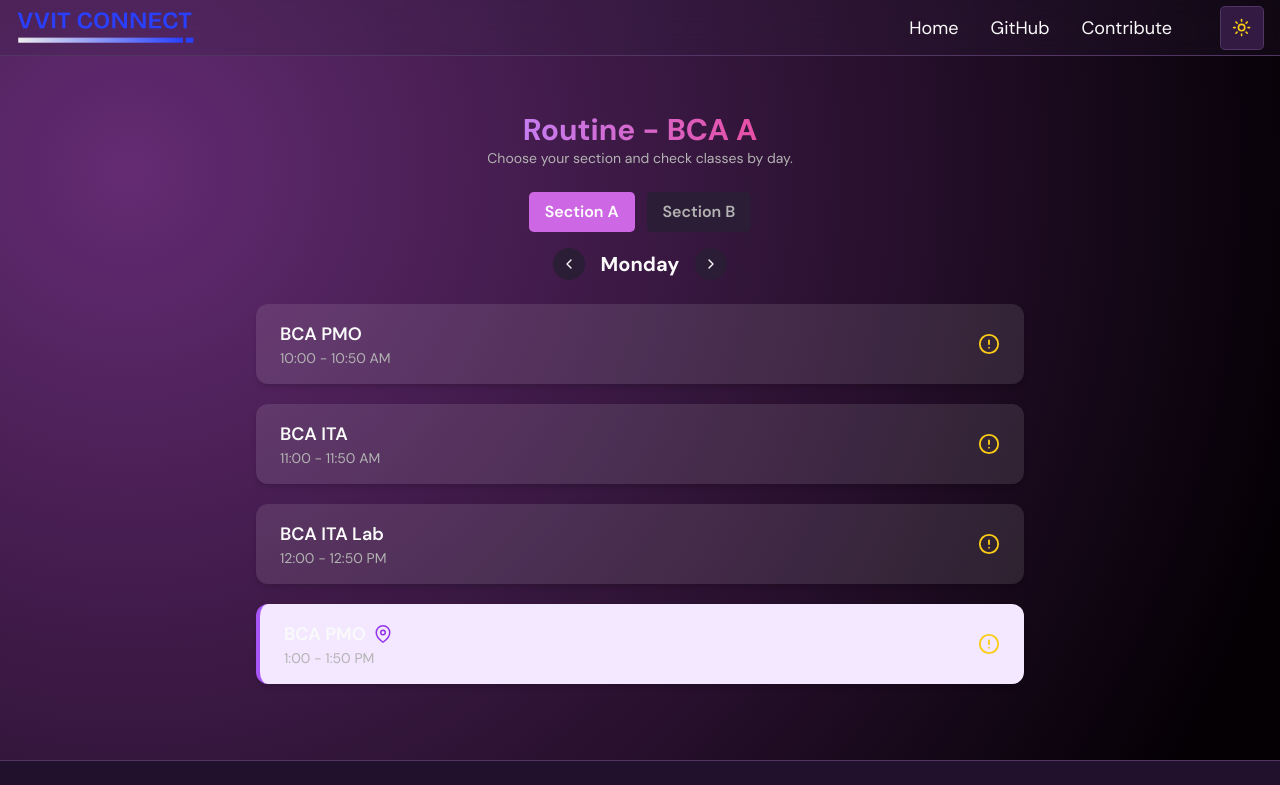
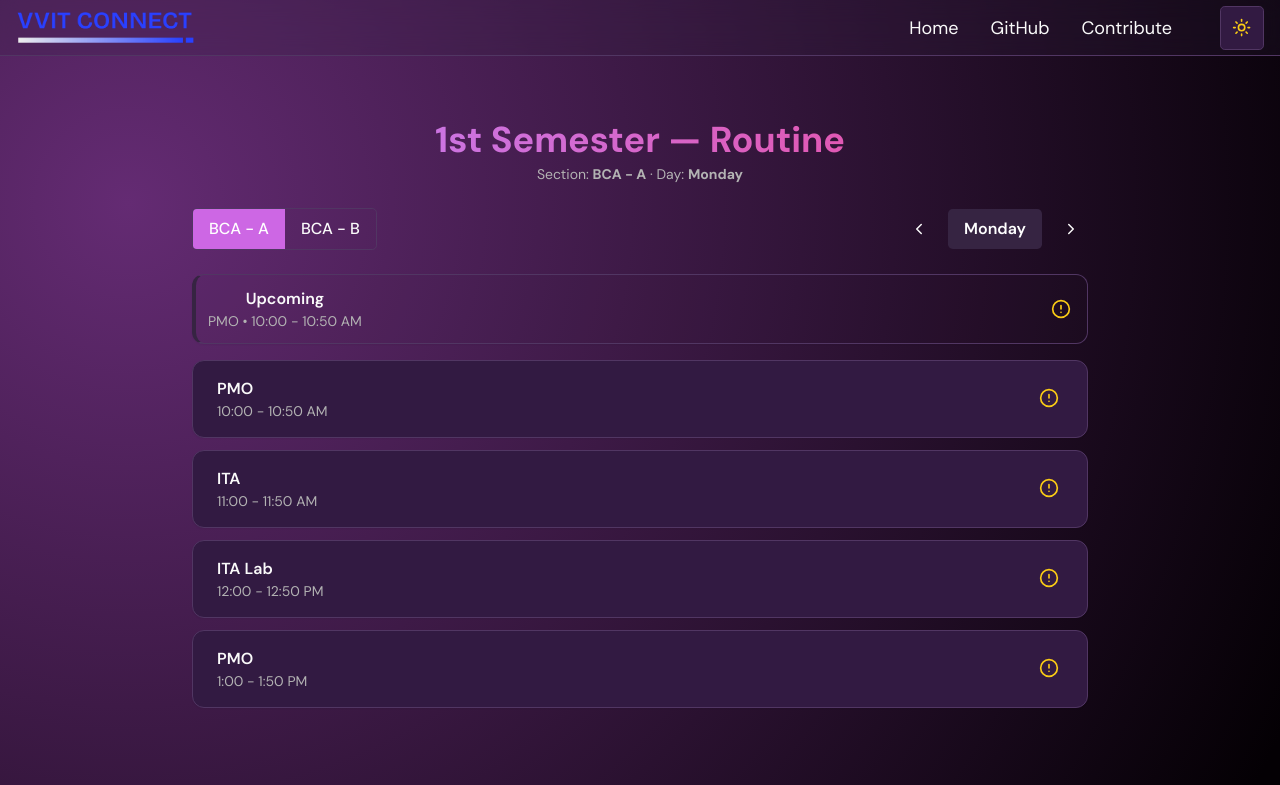
Before and after one commit to pyKinsu/VVITConnect, a Next.js app: page /bca/semester/1/routine in a window 1280 px wide. Shown: the top 785 px of the page. Built offline with nearby package versions, Linux system fonts and the light colour scheme.

Commit message:
Update page.tsx

```diff
--- a/src/app/bca/semester/1/routine/page.tsx
+++ b/src/app/bca/semester/1/routine/page.tsx
@@ -1,268 +1,390 @@
 "use client";
 
-import React, { useState, useEffect, useRef } from "react";
-import { FiAlertCircle, FiChevronLeft, FiChevronRight, FiMapPin } from "react-icons/fi";
+import React, { useEffect, useState } from "react";
+import {
+  FiAlertCircle,
+  FiChevronLeft,
+  FiChevronRight,
+  FiMapPin,
+  FiX,
+} from "react-icons/fi";
 
 type Period = {
-  time: string;
+  time: string; // e.g. "10:00 - 10:50 AM"
   subject: string;
   fullForm: string;
 };
 
-type DayRoutine = {
+type Routine = {
   [day: string]: Period[];
 };
 
-// Routine for BCA A
-const routineA: DayRoutine = {
+/* -----------------------
+   --- Your routines -----
+   ----------------------- */
+const routineA: Routine = {
   Monday: [
-    { time: "10:00 - 10:50 AM", subject: "BCA PMO", fullForm: "Principles of Management" },
-    { time: "11:00 - 11:50 AM", subject: "BCA ITA", fullForm: "Introduction to Accounting" },
-    { time: "12:00 - 12:50 PM", subject: "BCA ITA Lab", fullForm: "Accounting Lab" },
-    { time: "1:00 - 1:50 PM", subject: "BCA PMO", fullForm: "Principles of Management" },
+    { time: "10:00 - 10:50 AM", subject: "PMO", fullForm: "Principles of Management" },
+    { time: "11:00 - 11:50 AM", subject: "ITA", fullForm: "Introduction to Accounting" },
+    { time: "12:00 - 12:50 PM", subject: "ITA Lab", fullForm: "Accounting Lab" },
+    { time: "1:00 - 1:50 PM", subject: "PMO", fullForm: "Principles of Management" },
   ],
   Tuesday: [
-    { time: "10:00 - 10:50 AM", subject: "BCA CE", fullForm: "Computer Essentials" },
-    { time: "11:00 - 11:50 AM", subject: "BCA ITA", fullForm: "Introduction to Accounting" },
-    { time: "12:00 - 12:50 PM", subject: "BCA PMO", fullForm: "Principles of Management" },
-    { time: "1:00 - 1:50 PM", subject: "BCA CE", fullForm: "Computer Essentials" },
-    { time: "2:00 - 2:50 PM", subject: "BCA PSPC", fullForm: "Problem Solving & Programming Concepts" },
+    { time: "10:00 - 10:50 AM", subject: "CE", fullForm: "Computer Essentials" },
+    { time: "11:00 - 11:50 AM", subject: "ITA", fullForm: "Introduction to Accounting" },
+    { time: "12:00 - 12:50 PM", subject: "PMO", fullForm: "Principles of Management" },
+    { time: "1:00 - 1:50 PM", subject: "CE", fullForm: "Computer Essentials" },
+    { time: "2:00 - 2:50 PM", subject: "PSPC", fullForm: "Problem Solving & Programming Concepts" },
   ],
   Wednesday: [
-    { time: "10:00 - 10:50 AM", subject: "BCA PMO", fullForm: "Principles of Management" },
-    { time: "11:00 - 11:50 AM", subject: "BCA CE", fullForm: "Computer Essentials" },
-    { time: "12:00 - 12:50 PM", subject: "BCA BM", fullForm: "Business Mathematics" },
-    { time: "1:00 - 1:50 PM", subject: "BCA ITA", fullForm: "Introduction to Accounting" },
-    { time: "2:00 - 2:50 PM", subject: "BCA PMO", fullForm: "Principles of Management" },
+    { time: "10:00 - 10:50 AM", subject: "PMO", fullForm: "Principles of Management" },
+    { time: "11:00 - 11:50 AM", subject: "CE", fullForm: "Computer Essentials" },
+    { time: "12:00 - 12:50 PM", subject: "BM", fullForm: "Business Mathematics" },
+    { time: "1:00 - 1:50 PM", subject: "ITA", fullForm: "Introduction to Accounting" },
+    { time: "2:00 - 2:50 PM", subject: "PMO", fullForm: "Principles of Management" },
   ],
   Thursday: [
-    { time: "10:00 - 10:50 AM", subject: "BCA PSPC Lab", fullForm: "Problem Solving Lab" },
-    { time: "11:00 - 11:50 AM", subject: "BCA ITA", fullForm: "Introduction to Accounting" },
-    { time: "12:00 - 12:50 PM", subject: "BCA PSPC", fullForm: "Problem Solving & Programming Concepts" },
-    { time: "1:00 - 1:50 PM", subject: "BCA ITA", fullForm: "Introduction to Accounting" },
+    { time: "10:00 - 10:50 AM", subject: "PSPC Lab", fullForm: "Problem Solving Lab" },
+    { time: "11:00 - 11:50 AM", subject: "ITA", fullForm: "Introduction to Accounting" },
+    { time: "12:00 - 12:50 PM", subject: "PSPC", fullForm: "Problem Solving & Programming Concepts" },
+    { time: "1:00 - 1:50 PM", subject: "ITA", fullForm: "Introduction to Accounting" },
   ],
   Friday: [
-    { time: "10:00 - 10:50 AM", subject: "BCA ITA", fullForm: "Introduction to Accounting" },
-    { time: "11:00 - 11:50 AM", subject: "BCA BM", fullForm: "Business Mathematics" },
-    { time: "12:00 - 12:50 PM", subject: "BCA PSPC", fullForm: "Problem Solving & Programming Concepts" },
-    { time: "1:00 - 1:50 PM", subject: "BCA PSPC Lab", fullForm: "Problem Solving Lab" },
+    { time: "10:00 - 10:50 AM", subject: "ITA", fullForm: "Introduction to Accounting" },
+    { time: "11:00 - 11:50 AM", subject: "BM", fullForm: "Business Mathematics" },
+    { time: "12:00 - 12:50 PM", subject: "PSPC", fullForm: "Problem Solving & Programming Concepts" },
+    { time: "1:00 - 1:50 PM", subject: "PSPC Lab", fullForm: "Problem Solving Lab" },
     { time: "2:00 - 2:50 PM", subject: "Spt & Cul", fullForm: "Sports & Cultural Activities" },
   ],
   Saturday: [
-    { time: "10:00 - 10:50 AM", subject: "BCA BM", fullForm: "Business Mathematics" },
-    { time: "11:00 - 11:50 AM", subject: "BCA PSPC", fullForm: "Problem Solving & Programming Concepts" },
-    { time: "12:00 - 12:50 PM", subject: "BCA ITA", fullForm: "Introduction to Accounting" },
+    { time: "10:00 - 10:50 AM", subject: "BM", fullForm: "Business Mathematics" },
+    { time: "11:00 - 11:50 AM", subject: "PSPC", fullForm: "Problem Solving & Programming Concepts" },
+    { time: "12:00 - 12:50 PM", subject: "ITA", fullForm: "Introduction to Accounting" },
   ],
 };
 
-// Routine for BCA B
-const routineB: DayRoutine = {
+const routineB: Routine = {
   Monday: [
-    { time: "10:00 - 10:50 AM", subject: "BCA ITA", fullForm: "Introduction to Accounting" },
-    { time: "11:00 - 11:50 AM", subject: "BCA PSPC", fullForm: "Problem Solving & Programming Concepts" },
-    { time: "12:00 - 12:50 PM", subject: "BCA CE", fullForm: "Computer Essentials" },
-    { time: "1:00 - 1:50 PM", subject: "BCA PMO", fullForm: "Principles of Management" },
+    { time: "10:00 - 10:50 AM", subject: "ITA", fullForm: "Introduction to Accounting" },
+    { time: "11:00 - 11:50 AM", subject: "PSPC", fullForm: "Problem Solving & Programming Concepts" },
+    { time: "12:00 - 12:50 PM", subject: "CE", fullForm: "Computer Essentials" },
+    { time: "1:00 - 1:50 PM", subject: "PMO", fullForm: "Principles of Management" },
   ],
   Tuesday: [
-    { time: "10:00 - 10:50 AM", subject: "BCA PSPC", fullForm: "Problem Solving & Programming Concepts" },
-    { time: "11:00 - 11:50 AM", subject: "BCA PSPC Lab", fullForm: "Problem Solving Lab" },
-    { time: "12:00 - 12:50 PM", subject: "BCA PMO", fullForm: "Principles of Management" },
-    { time: "1:00 - 1:50 PM", subject: "BCA ITA", fullForm: "Introduction to Accounting" },
+    { time: "10:00 - 10:50 AM", subject: "PSPC", fullForm: "Problem Solving & Programming Concepts" },
+    { time: "11:00 - 11:50 AM", subject: "PSPC Lab", fullForm: "Problem Solving Lab" },
+    { time: "12:00 - 12:50 PM", subject: "PMO", fullForm: "Principles of Management" },
+    { time: "1:00 - 1:50 PM", subject: "ITA", fullForm: "Introduction to Accounting" },
   ],
   Wednesday: [
-    { time: "10:00 - 10:50 AM", subject: "BCA CE", fullForm: "Computer Essentials" },
-    { time: "11:00 - 11:50 AM", subject: "BCA BM", fullForm: "Business Mathematics" },
-    { time: "12:00 - 12:50 PM", subject: "BCA PMO", fullForm: "Principles of Management" },
-    { time: "1:00 - 1:50 PM", subject: "BCA PSPC", fullForm: "Problem Solving & Programming Concepts" },
-    { time: "2:00 - 2:50 PM", subject: "BCA ITA", fullForm: "Introduction to Accounting" },
+    { time: "10:00 - 10:50 AM", subject: "CE", fullForm: "Computer Essentials" },
+    { time: "11:00 - 11:50 AM", subject: "BM", fullForm: "Business Mathematics" },
+    { time: "12:00 - 12:50 PM", subject: "PMO", fullForm: "Principles of Management" },
+    { time: "1:00 - 1:50 PM", subject: "PSPC", fullForm: "Problem Solving & Programming Concepts" },
+    { time: "2:00 - 2:50 PM", subject: "ITA", fullForm: "Introduction to Accounting" },
   ],
   Thursday: [
-    { time: "10:00 - 10:50 AM", subject: "BCA BM", fullForm: "Business Mathematics" },
-    { time: "11:00 - 11:50 AM", subject: "BCA ITA", fullForm: "Introduction to Accounting" },
-    { time: "12:00 - 12:50 PM", subject: "BCA PMO", fullForm: "Principles of Management" },
-    { time: "1:00 - 1:50 PM", subject: "BCA CE", fullForm: "Computer Essentials" },
-    { time: "2:00 - 2:50 PM", subject: "BCA PSPC", fullForm: "Problem Solving & Programming Concepts" },
+    { time: "10:00 - 10:50 AM", subject: "BM", fullForm: "Business Mathematics" },
+    { time: "11:00 - 11:50 AM", subject: "ITA", fullForm: "Introduction to Accounting" },
+    { time: "12:00 - 12:50 PM", subject: "PMO", fullForm: "Principles of Management" },
+    { time: "1:00 - 1:50 PM", subject: "CE", fullForm: "Computer Essentials" },
+    { time: "2:00 - 2:50 PM", subject: "PSPC", fullForm: "Problem Solving & Programming Concepts" },
   ],
   Friday: [
-    { time: "10:00 - 10:50 AM", subject: "BCA ITA", fullForm: "Introduction to Accounting" },
-    { time: "11:00 - 11:50 AM", subject: "BCA ITA", fullForm: "Introduction to Accounting" },
-    { time: "12:00 - 12:50 PM", subject: "BCA CE", fullForm: "Computer Essentials" },
-    { time: "1:00 - 1:50 PM", subject: "BCA PSPC", fullForm: "Problem Solving & Programming Concepts" },
+    { time: "10:00 - 10:50 AM", subject: "ITA", fullForm: "Introduction to Accounting" },
+    { time: "11:00 - 11:50 AM", subject: "ITA", fullForm: "Introduction to Accounting" },
+    { time: "12:00 - 12:50 PM", subject: "CE", fullForm: "Computer Essentials" },
+    { time: "1:00 - 1:50 PM", subject: "PSPC", fullForm: "Problem Solving & Programming Concepts" },
   ],
   Saturday: [
-    { time: "10:00 - 10:50 AM", subject: "BCA ITA", fullForm: "Introduction to Accounting" },
-    { time: "11:00 - 11:50 AM", subject: "BCA ITA Lab", fullForm: "Accounting Lab" },
-    { time: "12:00 - 12:50 PM", subject: "BCA BM", fullForm: "Business Mathematics" },
+    { time: "10:00 - 10:50 AM", subject: "ITA", fullForm: "Introduction to Accounting" },
+    { time: "11:00 - 11:50 AM", subject: "ITA Lab", fullForm: "Accounting Lab" },
+    { time: "12:00 - 12:50 PM", subject: "BM", fullForm: "Business Mathematics" },
     { time: "1:00 - 1:50 PM", subject: "Spt & Cul", fullForm: "Sports & Cultural Activities" },
   ],
 };
 
+/* -----------------------
+   --- helpers ----------
+   ----------------------- */
 
-// Convert "12:00 - 12:50 PM" → [startMinutes, endMinutes]
-function parseTimeRange(range: string): [number, number] {
-  const [start, end] = range.split(" - ");
-  return [toMinutes(start), toMinutes(end)];
-}
-
-function toMinutes(time: string): number {
-  const match = time.match(/(\d+):(\d+)\s?(AM|PM)/i);
-  if (!match) return 0;
-  let [_, h, m, period] = match;
-  let hour = parseInt(h, 10);
-  const min = parseInt(m, 10);
-  if (period.toUpperCase() === "PM" && hour !== 12) hour += 12;
-  if (period.toUpperCase() === "AM" && hour === 12) hour = 0;
+// Parse a time like "10:00 AM" to minutes since midnight
+function toMinutes(t: string): number {
+  const m = t.match(/(\d{1,2}):(\d{2})\s*(AM|PM)?/i);
+  if (!m) return 0;
+  let hour = parseInt(m[1], 10);
+  const min = parseInt(m[2], 10);
+  const ampm = (m[3] || "").toUpperCase();
+  if (ampm === "PM" && hour !== 12) hour += 12;
+  if (ampm === "AM" && hour === 12) hour = 0;
   return hour * 60 + min;
 }
 
-function getNowMinutes(): number {
-  const now = new Date();
-  return now.getHours() * 60 + now.getMinutes();
+// Parse "10:00 - 10:50 AM" or "10:00 AM - 10:50 AM"
+function parseRange(range: string): [number, number] {
+  const parts = range.split("-");
+  const left = parts[0].trim();
+  const right = parts[1].trim();
+  const rightAmp = (right.match(/\b(AM|PM)\b/i) || [])[0];
+  const leftWithAmp = /\b(AM|PM)\b/i.test(left) ? left : `${left} ${rightAmp ?? ""}`;
+  return [toMinutes(leftWithAmp), toMinutes(right)];
 }
 
-const getToday = (): string => {
-  const days = ["Sunday","Monday","Tuesday","Wednesday","Thursday","Friday","Saturday"];
-  return days[new Date().getDay()];
+function getTodayWeekday(): string {
+  const d = new Date().getDay(); // 0 Sun, 1 Mon
+  return d === 0 ? "Monday" : ["Sunday","Monday","Tuesday","Wednesday","Thursday","Friday","Saturday"][d];
+}
+
+/* -----------------------
+   --- Component ---------
+   ----------------------- */
+
+export default function RoutinePage(): JSX.Element {
+  // UI state
+  const [section, setSection] = useState<"A" | "B">("A");
+  const [day, setDay] = useState<string>(() => {
+    const t = new Date().getDay();
+    return t === 0 ? "Monday" : ["Sunday","Monday","Tuesday","Wednesday","Thursday","Friday","Saturday"][t];
+  });
+
+  // notification state (global bottom-left)
+  const [activeNotificationId, setActiveNotificationId] = useState<string | null>(null);
+  const [notificationText, setNotificationText] = useState<string | null>(null);
+
+  // now (minutes) -> updates every 30s so highlight remains accurate
+  const [nowMinutes, setNowMinutes] = useState<number>(() => {
+    const n = new Date();
+    return n.getHours() * 60 + n.getMinutes();
+  });
+  useEffect(() => {
+    const t = setInterval(() => {
+      const n = new Date();
+      setNowMinutes(n.getHours() * 60 + n.getMinutes());
+    }, 30_000);
+    return () => clearInterval(t);
+  }, []);
+
+  const routines = section === "A" ? routineA : routineB;
+  const daysList = Object.keys(routines);
+
+  // ensure day is valid (fallback)
+  useEffect(() => {
+    if (!daysList.includes(day)) setDay(daysList[0] ?? "Monday");
+  }, [routines, day, daysList]);
+
+  // find current / upcoming indices for the selected day & section
+  const periods = routines[day] ?? [];
+  let currentIndex = -1;
+  let upcomingIndex = -1;
+  for (let i = 0; i < periods.length; i++) {
+    const [s, e] = parseRange(periods[i].time);
+    if (nowMinutes >= s && nowMinutes <= e) {
+      currentIndex = i;
+      break;
+    }
+    if (upcomingIndex === -1 && nowMinutes < s) {
+      upcomingIndex = i;
+    }
+  }
+
+  function openNotification(id: string, text: string) {
+    if (activeNotificationId === id) {
+      // toggle off
+      setActiveNotificationId(null);
+      setNotificationText(null);
+      return;
+    }
+    setActiveNotificationId(id);
+    setNotificationText(text);
+  }
+
+  // navigation
+  function prevDay() {
+    const idx = daysList.indexOf(day);
+    setDay(daysList[(idx - 1 + daysList.length) % daysList.length]);
+  }
+  function nextDay() {
+    const idx = daysList.indexOf(day);
+    setDay(daysList[(idx + 1) % daysList.length]);
+  }
+
+  // styles for current highlight using your CSS vars for consistency
+  const currentStyle: React.CSSProperties = {
+    backgroundColor: "hsl(var(--primary) / 0.06)", // gentle wash using --primary
+    borderLeft: "4px solid hsl(var(--primary))",
   };
 
-export default function RoutinePage() {
-  const [section, setSection] = useState<"A" | "B">("A");
-  const [day, setDay] = useState<string>(getToday());
-  const [infoVisible, setInfoVisible] = useState<string | null>(null);
-
-  const routine = section === "A" ? routineA : routineB;
-  const days = Object.keys(routine);
-
-  const goPrevDay = () => {
-    const idx = days.indexOf(day);
-    setDay(days[(idx - 1 + days.length) % days.length]);
+  const upcomingStyle: React.CSSProperties = {
+    backgroundColor: "hsl(var(--accent) / 0.04)",
+    borderLeft: "4px solid hsl(var(--accent))",
   };
 
-  const goNextDay = () => {
-    const idx = days.indexOf(day);
-    setDay(days[(idx + 1) % days.length]);
-  };
-
-  // figure out current / upcoming
-  const nowMin = getNowMinutes();
-  const todayPeriods = routine[day] || [];
-
-  let currentIndex = -1;
-  let upcomingIndex = -1;
-  todayPeriods.forEach((p, i) => {
-    const [start, end] = parseTimeRange(p.time);
-    if (nowMin >= start && nowMin <= end) currentIndex = i;
-    if (upcomingIndex === -1 && nowMin < start) upcomingIndex = i;
-  });
-
   return (
-    <main className="flex flex-col items-center justify-start min-h-[80vh] px-4 py-6">
+    <main className="min-h-screen bg-transparent text-foreground px-4 py-8 flex justify-center">
+      <div className="w-full max-w-4xl">
         {/* Header */}
         <header className="text-center mb-6">
-        <h1 className="text-2xl sm:text-3xl font-bold bg-clip-text text-transparent bg-gradient-to-r from-purple-400 to-pink-500">
-          Routine - BCA {section}
+          <h1 className="text-3xl sm:text-4xl font-bold bg-clip-text text-transparent bg-gradient-to-r from-purple-400 to-pink-500">
+            1st Semester — Routine
           </h1>
-        <p className="text-sm text-muted-foreground">
-          Choose your section and check classes by day.
+          <p className="mt-1 text-sm text-muted-foreground">
+            Section: <strong>BCA - {section}</strong> · Day: <strong>{day}</strong>
           </p>
         </header>
 
-      {/* Section Toggle */}
-      <div className="flex gap-3 mb-4">
+        {/* Controls */}
+        <div className="flex items-center justify-between gap-4 mb-6">
+          <div className="inline-flex rounded-lg overflow-hidden border border-border">
             <button
               onClick={() => setSection("A")}
-          className={`px-4 py-2 rounded-lg font-semibold ${
-            section === "A" ? "bg-primary text-primary-foreground" : "bg-muted text-muted-foreground"
-          }`}
+              className={`px-4 py-2 font-medium ${section === "A" ? "bg-primary text-primary-foreground" : "bg-transparent"}`}
             >
-          Section A
+              BCA - A
             </button>
             <button
               onClick={() => setSection("B")}
-          className={`px-4 py-2 rounded-lg font-semibold ${
-            section === "B" ? "bg-primary text-primary-foreground" : "bg-muted text-muted-foreground"
-          }`}
+              className={`px-4 py-2 font-medium ${section === "B" ? "bg-primary text-primary-foreground" : "bg-transparent"}`}
             >
-          Section B
+              BCA - B
             </button>
           </div>
 
-      {/* Day Navigation */}
-      <div className="flex items-center gap-4 mb-6">
-        <button onClick={goPrevDay} className="p-2 rounded-full bg-muted hover:bg-accent transition">
-          <FiChevronLeft />
+          <div className="flex items-center gap-3">
+            <button
+              onClick={prevDay}
+              className="p-2 rounded-full hover:bg-muted transition"
+              aria-label="previous day"
+            >
+              <FiChevronLeft size={18} />
             </button>
-        <h2 className="text-xl font-bold">{day}</h2>
-        <button onClick={goNextDay} className="p-2 rounded-full bg-muted hover:bg-accent transition">
-          <FiChevronRight />
+
+            <div className="px-4 py-2 rounded-lg bg-accent text-accent-foreground font-semibold">
+              {day}
+            </div>
+
+            <button
+              onClick={nextDay}
+              className="p-2 rounded-full hover:bg-muted transition"
+              aria-label="next day"
+            >
+              <FiChevronRight size={18} />
             </button>
           </div>
-
-      {/* Periods */}
-      <div className="flex flex-col gap-4 w-full max-w-3xl">
-        {todayPeriods.length > 0 ? (
-          todayPeriods.map((period, i) => {
-            const isCurrent = i === currentIndex;
-            return (
-              <div
-                key={period.time + period.subject}
-                className={`relative w-full max-w-3xl mb-1 rounded-xl shadow-md transition ${
-                  isCurrent ? "bg-purple-100 border-l-4 border-purple-500" : "bg-white/10"
-                }`}
-              >
-                <div className="flex items-center justify-between py-4 px-6">
-                  <div className="flex flex-col">
-                    <span className="font-semibold text-lg flex items-center gap-2">
-                      {period.subject}
-                      {isCurrent && <FiMapPin className="text-purple-600" />}
-                    </span>
-                    <span className="text-sm text-muted-foreground">{period.time}</span>
         </div>
 
-                  {/* Info Icon */}
-                  <div className="relative">
-                    <FiAlertCircle
-                      size={22}
-                      className="text-yellow-400 hover:scale-110 transition-transform cursor-pointer"
+        {/* Pinned / Upcoming area */}
+        <div className="mb-4">
+          {currentIndex !== -1 ? (
+            <div className="section-box p-4 flex items-center justify-between" style={currentStyle}>
+              <div className="flex items-center gap-3">
+                <FiMapPin className="text-primary animate-bounce" size={18} />
+                <div>
+                  <div className="font-semibold">{periods[currentIndex].subject}</div>
+                  <div className="text-sm text-muted-foreground">{periods[currentIndex].time}</div>
+                </div>
+              </div>
+              <button
                 onClick={() =>
-                        setInfoVisible(
-                          infoVisible === period.subject + period.time
-                            ? null
-                            : period.subject + period.time
+                  openNotification(
+                    `${section}-${day}-${periods[currentIndex].time}-${periods[currentIndex].subject}`,
+                    periods[currentIndex].fullForm
                   )
                 }
-                    />
-                    {infoVisible === period.subject + period.time && (
-                      <div className="absolute top-full mt-2 left-1/2 -translate-x-1/2
-                        bg-yellow-100 text-yellow-900 font-medium
-                        px-4 py-2 rounded-lg shadow-xl z-[9999] whitespace-nowrap">
-                        {period.fullForm}
+                className="p-1 rounded hover:scale-105 transition-transform"
+                aria-label="info"
+              >
+                <FiAlertCircle className="text-yellow-400" size={20} />
+              </button>
+            </div>
+          ) : upcomingIndex !== -1 ? (
+            <div className="section-box p-3 flex items-center justify-between" style={upcomingStyle}>
+              <div>
+                <div className="font-semibold">Upcoming</div>
+                <div className="text-sm text-muted-foreground">
+                  {periods[upcomingIndex].subject} • {periods[upcomingIndex].time}
+                </div>
+              </div>
+              <button
+                onClick={() =>
+                  openNotification(
+                    `${section}-${day}-${periods[upcomingIndex].time}-${periods[upcomingIndex].subject}`,
+                    periods[upcomingIndex].fullForm
+                  )
+                }
+                className="p-1 rounded hover:scale-105 transition-transform"
+              >
+                <FiAlertCircle className="text-yellow-400" size={20} />
+              </button>
+            </div>
+          ) : (
+            <div className="section-box p-3 text-center text-muted-foreground">
+              🎉 All classes over for today
             </div>
           )}
         </div>
+
+        {/* List of periods */}
+        <div className="space-y-3">
+          {periods.length === 0 ? (
+            <div className="text-center text-muted-foreground">No classes scheduled for this day.</div>
+          ) : (
+            periods.map((p, idx) => {
+              const isCurrent = idx === currentIndex;
+              // Skip pinned display? We still show it in the list but visually marked.
+              return (
+                <div
+                  key={`${p.time}-${p.subject}`}
+                  className={`section-box flex items-center justify-between py-4 px-6`}
+                  style={isCurrent ? currentStyle : undefined}
+                >
+                  <div>
+                    <div className="font-semibold flex items-center gap-2">
+                      {p.subject}
+                      {isCurrent && <FiMapPin className="text-primary" />}
+                    </div>
+                    <div className="text-sm text-muted-foreground">{p.time}</div>
+                  </div>
+
+                  <div>
+                    <button
+                      onClick={() =>
+                        openNotification(`${section}-${day}-${p.time}-${p.subject}`, p.fullForm)
+                      }
+                      className="p-1 rounded hover:scale-110 transition-transform"
+                      aria-label="info"
+                    >
+                      <FiAlertCircle className="text-yellow-400" size={20} />
+                    </button>
                   </div>
                 </div>
               );
             })
-        ) : (
-          <p>No classes today 🎉</p>
-        )}
-
-        {/* Upcoming / Done */}
-        {currentIndex === -1 && (
-          <div className="mt-4 text-center font-medium text-sm text-muted-foreground">
-            {upcomingIndex !== -1 ? (
-              <p>
-                Upcoming class:{" "}
-                <span className="font-semibold">{todayPeriods[upcomingIndex].subject}</span>{" "}
-                at {todayPeriods[upcomingIndex].time}
-              </p>
-            ) : (
-              <p>All classes over for today 🎉</p>
           )}
         </div>
+      </div>
+
+      {/* GLOBAL notification — bottom-left, large, readable, not clipped */}
+      {notificationText && (
+        <div
+          className="fixed left-4 bottom-6 z-50"
+          style={{ width: "min(420px, 90vw)" }}
+        >
+          <div className="bg-yellow-50 border border-yellow-300 text-yellow-900 p-4 rounded-xl shadow-2xl flex gap-3 items-start">
+            <FiAlertCircle className="mt-1" size={20} />
+            <div className="text-sm break-words">{notificationText}</div>
+            <button
+              onClick={() => {
+                setNotificationText(null);
+                setActiveNotificationId(null);
+              }}
+              className="ml-3 p-1 rounded hover:bg-yellow-100"
+              aria-label="close notification"
+            >
+              <FiX />
+            </button>
+          </div>
+        </div>
       )}
-      </div>
     </main>
   );
 }
```
Lines whose indentation alone changed are shown as unchanged.
